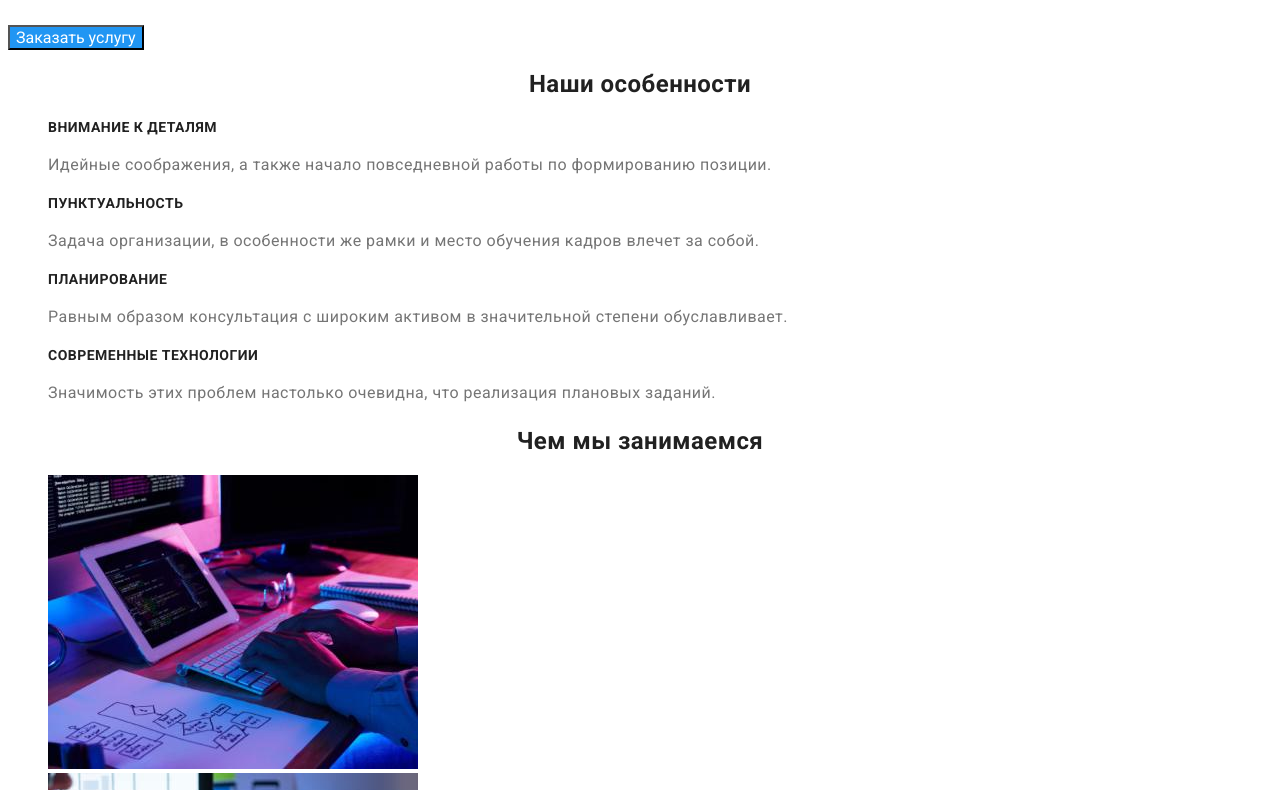
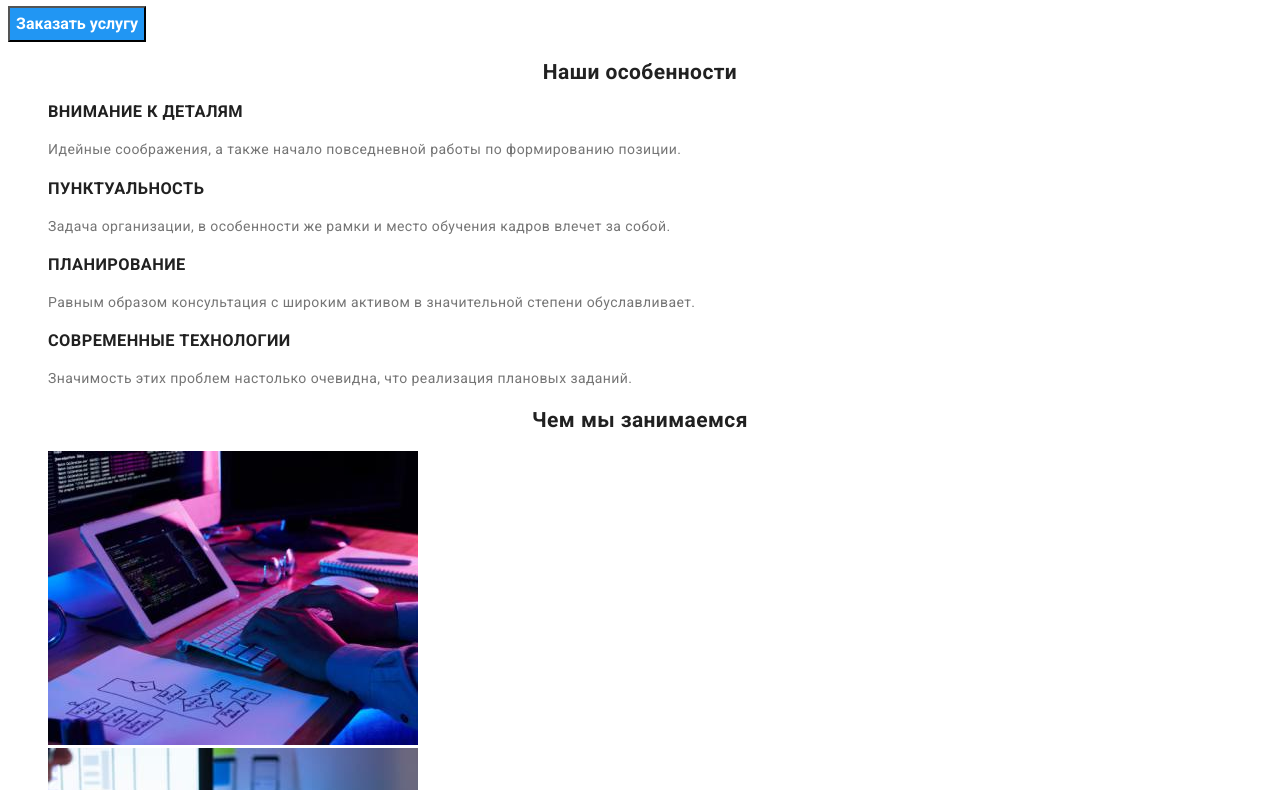
Before and after one commit to OxanaDemova/goit-markup-hw-02, a plain HTML site: page index.html in a window 1280 px wide. Shown: the part 274-1064 px from the top of the page. Drawn offline with Linux system fonts and the light colour scheme.

Commit message:
виправила назву класу кнопки
Фон поки не прибирала - без нього текст на браузері ледь помітний. Приберу одразу, як будемо стилізувати футер.  Розмір шрифта прописала в боді.

```diff
--- a/css/styles.css
+++ b/css/styles.css
@@ -9,6 +9,7 @@
   background-color: var(--main-color);
   color: var(--primary-text-color);
   font-family: Roboto, sans-serif;
+  font-size: 14px;
   letter-spacing: 0.03em;
 }
 
@@ -41,7 +42,6 @@
   text-decoration: none;
   color: var(--title-text-color);
   font-weight: 500;
-  font-size: 14px;
   line-height: 16px;
   letter-spacing: 0.02em;
 }
@@ -73,7 +73,7 @@
   color: var(--title-text-color);
   background-color: var(--secondary-color);
 }
-.ordrer-btn {
+.submit-btn {
   font-weight: 700;
   line-height: 1.9;
 }
@@ -103,7 +103,6 @@
 }
 .characteristic-title {
   color: var(--title-text-color);
-  font-size: 14px;
   line-height: 1.2;
   text-transform: uppercase;
 }
--- a/index.html
+++ b/index.html
@@ -40,7 +40,7 @@
             <!-- Hero section -->
             <section>
                 <h1 class="main-title">Эффективные решения для вашего бизнеса</h1>
-                <button type="button" class="btn btn-primary order-btn">Заказать услугу</button>
+                <button type="button" class="btn btn-primary submit-btn">Заказать услугу</button>
             </section>
 
             <!-- Why us section -->
```
